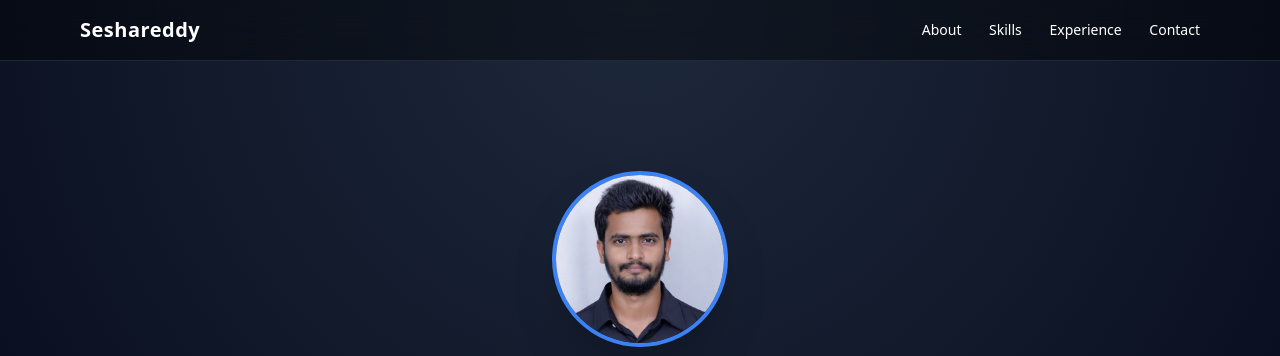
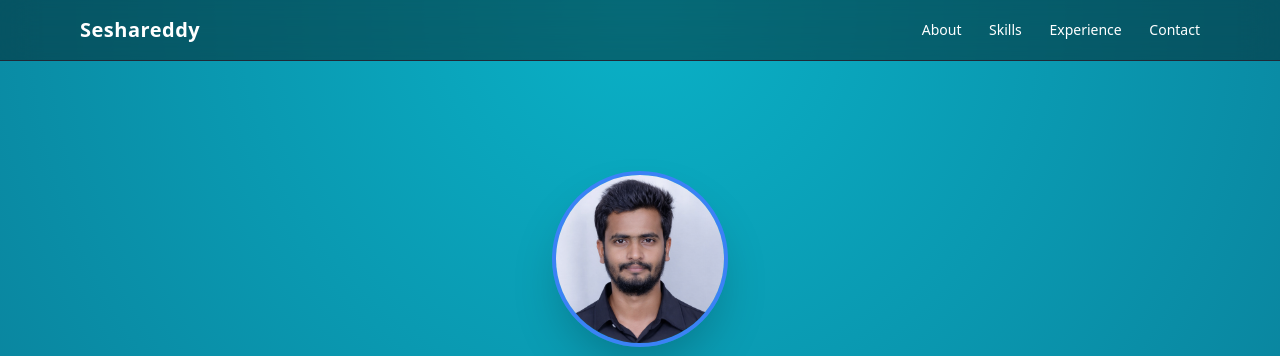
Before and after one commit to seshareddygudise/seshareddy.gudise.portfolio, a plain HTML site: page index.html in a window 1280 px wide. Shown: the top 356 px of the page. Drawn offline with nearby package versions, Linux system fonts and the light colour scheme.

Commit message:
modifiyed BG colours

```diff
--- a/index.html
+++ b/index.html
@@ -8,9 +8,9 @@
 <link rel="stylesheet" href="https://cdnjs.cloudflare.com/ajax/libs/font-awesome/6.5.0/css/all.min.css"/>
 <style>
 html{scroll-behavior:smooth}
-body{background:linear-gradient(135deg,#0f172a,#020617)}
+body{background:linear-gradient(135deg,#a05876,#490540)}
 .hero-bg{
-background: radial-gradient(circle at top,#1e293b,#020617);
+background: radial-gradient(circle at top,#0ab1c7,#0a7691);
 }
 </style>
 </head>
```
